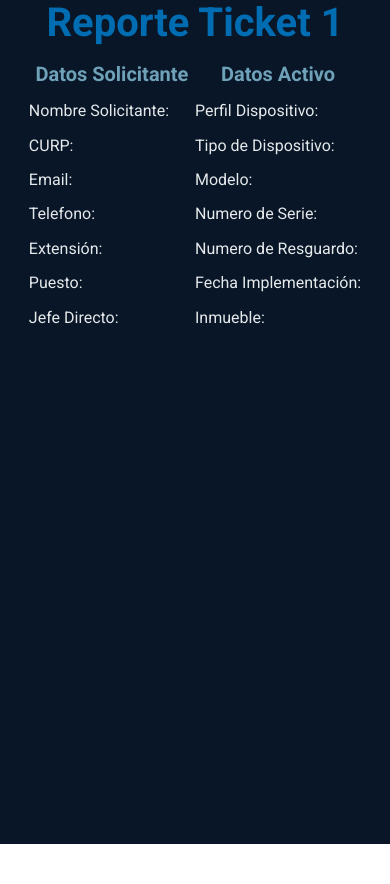
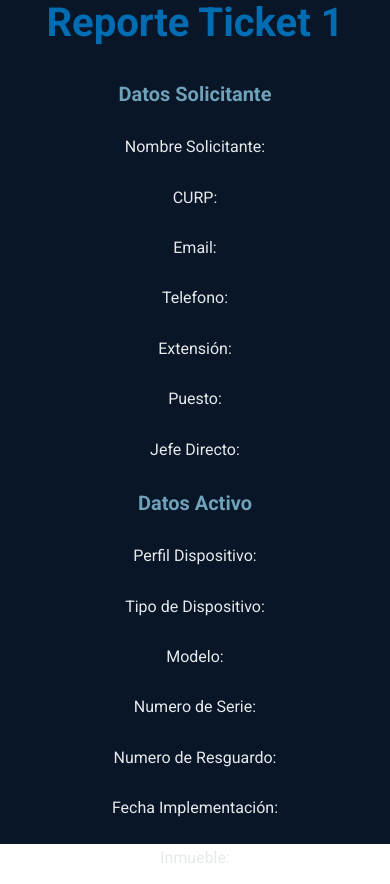
Before and after one commit to daniel-alejober/administrador_activos_firebase, a React (Vite) app: page /report-ticket/1 in a window 390 px wide. Before the commit the page ends 844 px from the top, so only its background shows below. Built offline with nearby package versions, Linux system fonts and the light colour scheme; no server answers; the database is empty.

Commit message:
styles column responsive

```diff
--- a/src/views/Reporte.css
+++ b/src/views/Reporte.css
@@ -4,7 +4,7 @@
   text-align: center;
   margin: 0 auto;
 }
-@media (min-width: 768px) {
+@media (min-width: 900px) {
   .titulo {
     width: 80%;
     font-size: 30px;
@@ -14,11 +14,21 @@
 .containerInfo {
   display: grid;
   grid-template-columns: 1fr 1fr;
+  margin-top: 20px;
 }
 
-@media (min-width: 768px) {
+@media (max-width: 900px) {
   .containerInfo {
     display: flex;
     flex-direction: column;
   }
 }
+
+@media (max-width: 900px) {
+  .info {
+    display: flex;
+    flex-direction: column;
+    align-items: center;
+    justify-content: center;
+  }
+}
--- a/src/views/ReporteQr.jsx
+++ b/src/views/ReporteQr.jsx
@@ -40,7 +40,7 @@ const ReporteQr = () => {
       <div>
         <h1 className="titulo">{`Reporte Ticket ${id}`}</h1>
         <div className="containerInfo">
-          <div>
+          <div className="info">
             <h2
               style={{
                 color: "#6fa1b9",
@@ -116,7 +116,7 @@ const ReporteQr = () => {
               </span>
             </p>
           </div>
-          <div>
+          <div className="info">
             <h2
               style={{
                 color: "#6fa1b9",
```
